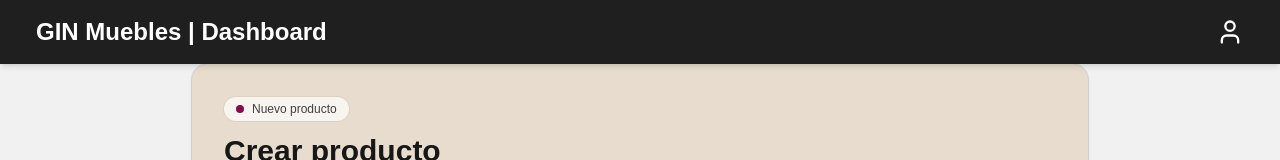
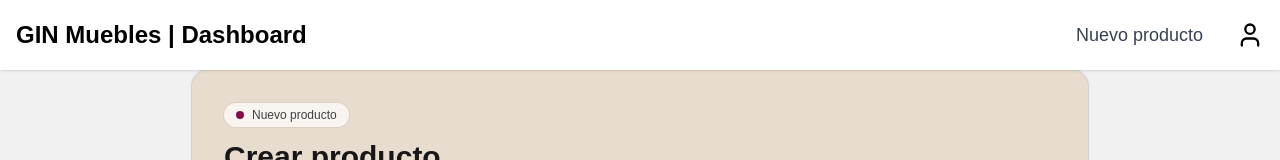
Before and after one commit to Nachito02/gin_ecommerce, a Next.js app: page /dashboard/cargar-producto in a window 1280 px wide. Shown: the top 160 px of the page. Built offline with nearby package versions, Linux system fonts and the light colour scheme; no server answers; the database is empty.

Commit message:
nuevo producto y diseno de header

```diff
--- a/components/headers/DashboardHeader.tsx
+++ b/components/headers/DashboardHeader.tsx
@@ -19,7 +19,7 @@ export default function DashboardHeader({ currentUser }: HeaderProps) {
 
   return (
 
-    <header className="flex text-white justify-between items-center gap-5 px-9 py-4 bg-[#1f1f1f] shadow-md relative">
+    <header className=" bg-white shadow-sm px-4 py-3 text-black font-light md:relative flex items-center justify-between">
       <Link href="/" className="text-2xl font-bold">
         GIN Muebles | Dashboard
       </Link>
@@ -45,6 +45,12 @@ export default function DashboardHeader({ currentUser }: HeaderProps) {
             autoFocus
           />
         )}
+      <Link
+  href="/dashboard/cargar-producto"
+  className="text-base md:text-lg font-medium text-gray-700 hover:text-black px-4 py-2 rounded-md transition-colors duration-200 border border-transparent hover:border-gray-300"
+>
+  Nuevo producto
+</Link>
 
         {!currentUser?.id ? (
           <User size={28} onClick={() => loginModal.onOpen()} />
@@ -55,7 +61,7 @@ export default function DashboardHeader({ currentUser }: HeaderProps) {
 
       {/* Menú móvil desplegable */}
       <nav
-        className={`absolute top-16 left-0 w-full bg-[#1f1f1f] shadow-md flex flex-col items-center gap-4 p-4 transition-all duration-300 md:hidden z-10 ${
+        className={`absolute top-16 left-0 w-full  bg-white shadow-md flex flex-col items-center gap-4 p-4 transition-all duration-300 md:hidden z-10 ${
           menuOpen ? "opacity-100 visible" : "opacity-0 invisible"
         }`}
       >
```
